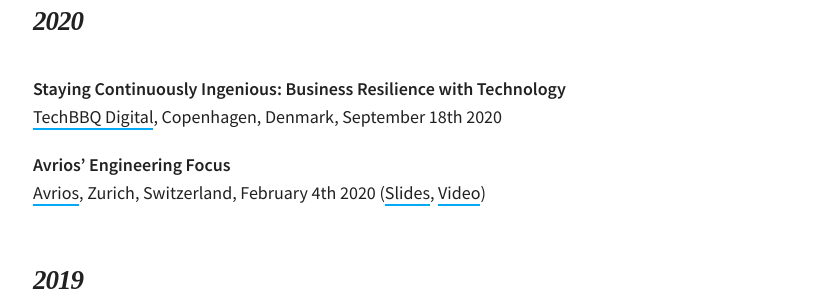
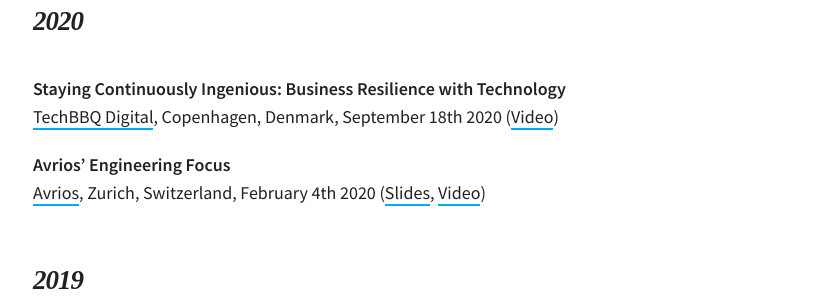
Before and after one commit to martinbuberl/martinbuberl.github.io, a Jekyll site: the page built from docs/speaking.md, in a window 1280 px wide. Shown: the part 582-882 px from the top of the page, without its empty margins (232-1046 px from the left). Built offline with Jekyll 4.4.1, drawn with Linux system fonts in a browser that asks for light colours; nearby versions of some CDN libraries; some web fonts are replaced.

Commit message:
Added video

```diff
--- a/docs/speaking.md
+++ b/docs/speaking.md
@@ -18,7 +18,7 @@ I occasionally stand in front of people and talk about the things that I'm passi
 <h2 id="2020" class="has-permalink">2020<a class="permalink" title="Permalink" href="#2020">#</a></h2>
 
 **Staying Continuously Ingenious: Business Resilience with Technology**<br/>
-[TechBBQ Digital](https://techbbq.dk/), Copenhagen, Denmark, September 18th 2020<br/>
+[TechBBQ Digital](https://techbbq.dk/), Copenhagen, Denmark, September 18th 2020 ([Video](https://www.youtube.com/watch?v=T6QRihPcgIE))<br/>
 
 **Avrios' Engineering Focus**<br/>
 [Avrios](https://www.youtube.com/watch?v=PeN3AIkiMbQ), Zurich, Switzerland, February 4th 2020 ([Slides](https://docs.google.com/presentation/d/1T_kGQ7pU9O71exlPSwmFiWYJQajm1PWr6DIm4GBRDZc/edit?usp=sharing), [Video](https://www.youtube.com/watch?v=PeN3AIkiMbQ))<br/>
```
